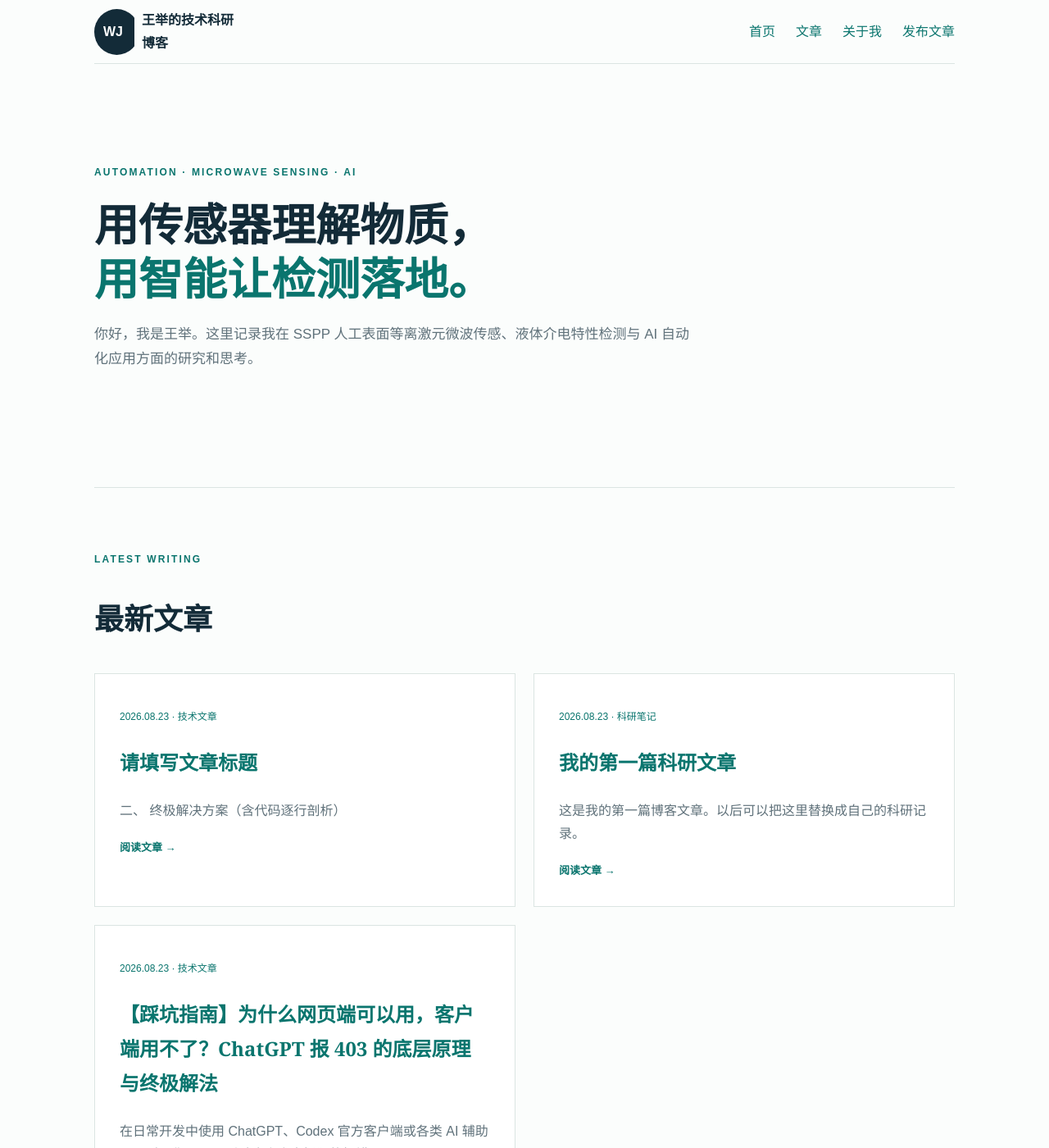
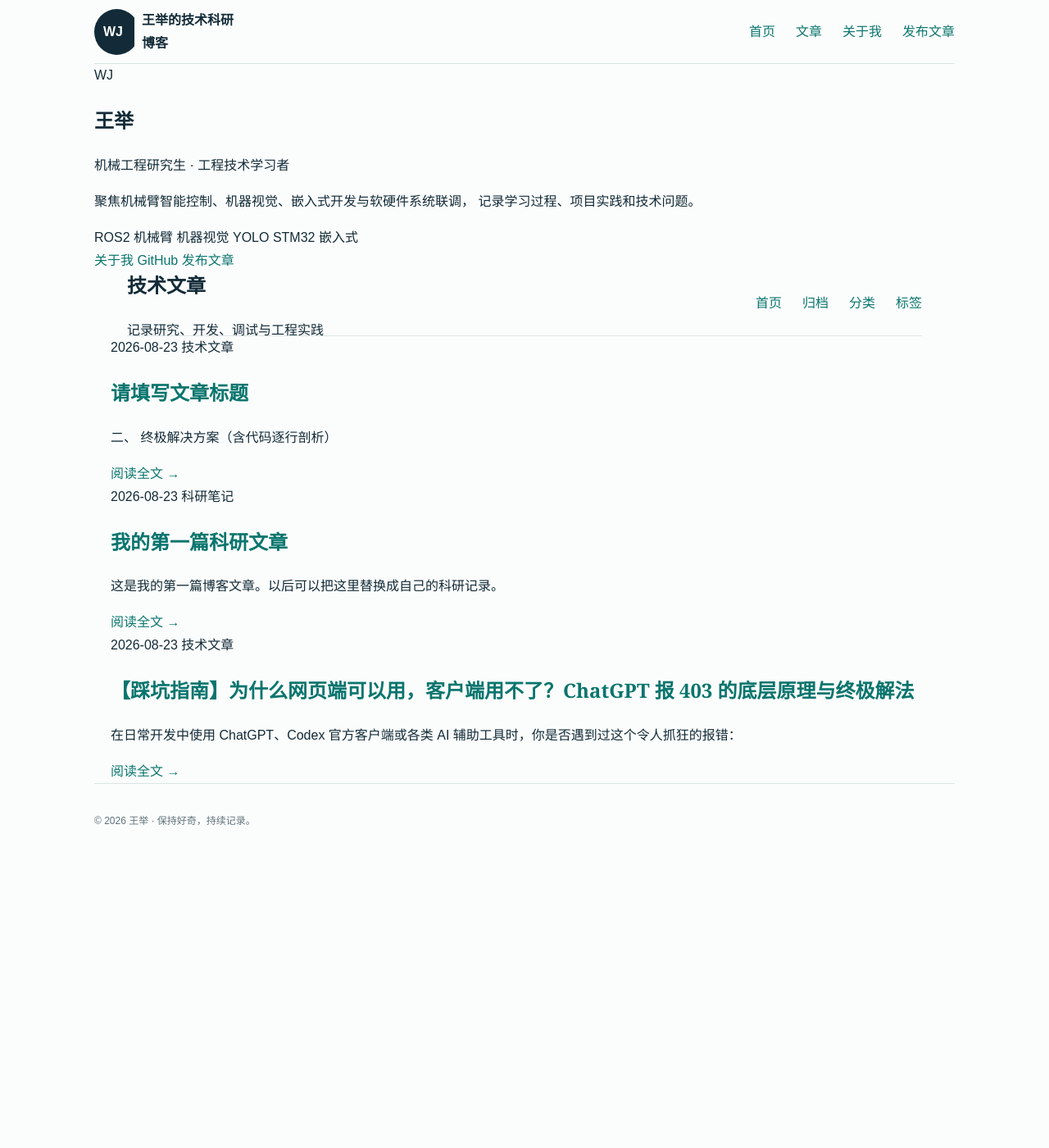
Before and after one commit to COOLWJ/COOLWJ.github.io, a Jekyll site: the page built from index.html, in a window 1280 px wide and 1400 px high. Shown: the whole window at 82% size. Built offline with Jekyll 4.4.1, drawn with Linux system fonts in a browser that asks for light colours; some of the changed text lies outside the part shown.

Commit message:
Update index.html

```diff
--- a/index.html
+++ b/index.html
@@ -1,4 +1,127 @@
 ---
 layout: default
+title: 首页
 ---
-<section class="hero"><p class="eyebrow">AUTOMATION · MICROWAVE SENSING · AI</p><h1>用传感器理解物质，<br><em>用智能让检测落地。</em></h1><p>你好，我是王举。这里记录我在 SSPP 人工表面等离激元微波传感、液体介电特性检测与 AI 自动化应用方面的研究和思考。</p></section><section id="articles"><div class="section-title"><p class="eyebrow">LATEST WRITING</p><h2>最新文章</h2></div><div class="posts">{% for post in site.posts %}<article><p class="meta">{{ post.date | date: "%Y.%m.%d" }} · {{ post.category }}</p><h3><a href="{{ post.url | relative_url }}">{{ post.title }}</a></h3><p>{{ post.excerpt | strip_html | truncate: 110 }}</p><a class="read" href="{{ post.url | relative_url }}">阅读文章 →</a></article>{% endfor %}</div></section><section class="research"><p class="eyebrow">RESEARCH FOCUS</p><h2>研究方向</h2><div><article><b>01</b><h3>SSPP 微波传感</h3><p>人工表面等离激元结构与高灵敏度微波传感。</p></article><article><b>02</b><h3>液体智能检测</h3><p>介电特性、幅频响应以及品质与浓度变化识别。</p></article><article><b>03</b><h3>AI 自动化应用</h3><p>CNN 分类、在线监测与智能生产线报警联动。</p></article></div></section>
+
+<div class="home-layout">
+
+  <!-- 左侧个人资料 -->
+  <aside class="profile-sidebar">
+    <div class="profile-card">
+
+      <div class="profile-avatar">WJ</div>
+
+      <h1 class="profile-name">王举</h1>
+      <p class="profile-role">机械工程研究生 · 工程技术学习者</p>
+
+      <p class="profile-description">
+        聚焦机械臂智能控制、机器视觉、嵌入式开发与软硬件系统联调，
+        记录学习过程、项目实践和技术问题。
+      </p>
+
+      <div class="profile-tags">
+        <span>ROS2</span>
+        <span>机械臂</span>
+        <span>机器视觉</span>
+        <span>YOLO</span>
+        <span>STM32</span>
+        <span>嵌入式</span>
+      </div>
+
+      <div class="profile-links">
+        <a href="{{ '/about/' | relative_url }}">关于我</a>
+
+        <a href="https://github.com/COOLWJ"
+           target="_blank"
+           rel="noopener">
+          GitHub
+        </a>
+
+        <a href="https://github.com/COOLWJ/COOLWJ.github.io/new/main/_posts"
+           target="_blank"
+           rel="noopener"
+           class="publish-button">
+          发布文章
+        </a>
+      </div>
+
+    </div>
+  </aside>
+
+  <!-- 右侧文章区域 -->
+  <main class="article-section">
+
+    <header class="article-header">
+      <div>
+        <h2>技术文章</h2>
+        <p>记录研究、开发、调试与工程实践</p>
+      </div>
+
+      <nav class="home-nav">
+        <a href="{{ '/' | relative_url }}">首页</a>
+        <a href="{{ '/archives/' | relative_url }}">归档</a>
+        <a href="{{ '/categories/' | relative_url }}">分类</a>
+        <a href="{{ '/tags/' | relative_url }}">标签</a>
+      </nav>
+    </header>
+
+    {% if site.posts.size > 0 %}
+
+      <div class="post-list">
+
+        {% for post in site.posts %}
+
+          <article class="post-card">
+
+            <div class="post-meta">
+              <time datetime="{{ post.date | date_to_xmlschema }}">
+                {{ post.date | date: "%Y-%m-%d" }}
+              </time>
+
+              {% if post.category %}
+                <span class="post-category">{{ post.category }}</span>
+              {% endif %}
+            </div>
+
+            <h2 class="post-title">
+              <a href="{{ post.url | relative_url }}">
+                {{ post.title }}
+              </a>
+            </h2>
+
+            {% if post.excerpt %}
+              <p class="post-excerpt">
+                {{ post.excerpt | strip_html | truncate: 150 }}
+              </p>
+            {% endif %}
+
+            {% if post.tags %}
+              <div class="post-tags">
+                {% for tag in post.tags %}
+                  <span># {{ tag }}</span>
+                {% endfor %}
+              </div>
+            {% endif %}
+
+            <a class="read-more" href="{{ post.url | relative_url }}">
+              阅读全文 →
+            </a>
+
+          </article>
+
+        {% endfor %}
+
+      </div>
+
+    {% else %}
+
+      <div class="empty-posts">
+        <h3>还没有文章</h3>
+        <p>在仓库的 _posts 文件夹中创建第一篇文章。</p>
+      </div>
+
+    {% endif %}
+
+  </main>
+
+</div>
```
